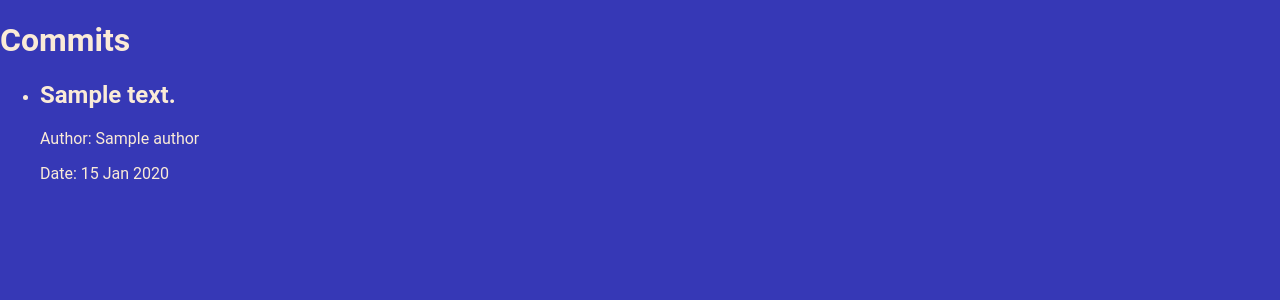
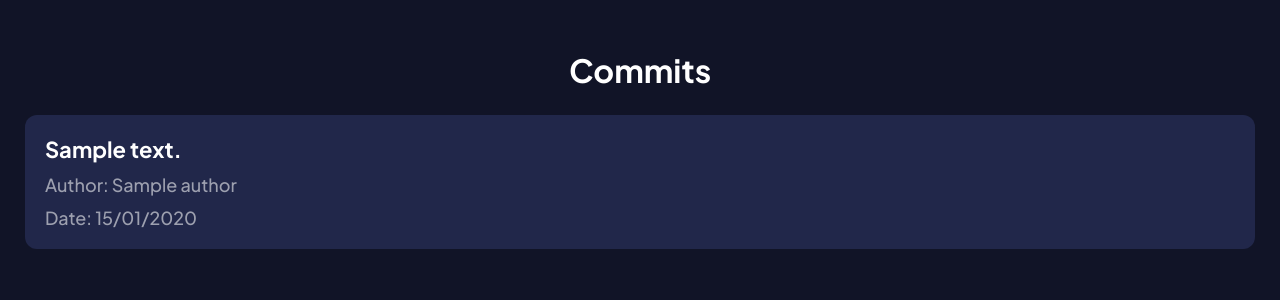
Before and after one commit to lucasbrandini/application-comparison-repo, a Node server app: template python/templates/commits.hbs in a window 1280 px wide. Shown: the top 300 px of the page. Run offline with Node 20, Linux system fonts and the light colour scheme; the template is opened without the code that fills it: most values are stand-ins (such as "Sample title", 1, 10 or a date in 2020); some libraries are stand-ins or nearby versions.

Commit message:
Correção <> Style para pagina de commits

```diff
--- a/python/public/style-commits.css
+++ b/python/public/style-commits.css
@@ -1,7 +1,45 @@
-body {
-    background-color: #3638b6;
-    font-family: 'Roboto', sans-serif;
+* {
     margin: 0;
     padding: 0;
-    color: antiquewhite;
+    box-sizing:border-box;
+    text-decoration: none;
+    font-family: "Plus Jakarta Sans", sans-serif;
 }
+
+body {
+    background-color: #111427;
+}
+
+.title {
+    text-align: center;
+    margin-top: 3.125rem;
+    color: #FFFFFF;
+}
+
+.card {
+    display: flex;
+    flex-direction: column;
+    margin: 1.5625rem 1.5625rem 0 1.5625rem;
+    gap: .625rem;
+    background: #21274A;
+    border-radius: .75rem;
+    padding: 1.25rem;
+}
+
+.message {
+    font-size: 1.375rem;
+    font-weight: 700;
+    color: #FFFFFF;
+}
+
+.author {
+    font-size: 1.125rem;
+    font-weight: 500;
+    color: #FFFFFF8F;
+}
+
+.date {
+    font-size: 1.125rem;
+    font-weight: 500;
+    color: #FFFFFF8F;
+}
--- a/python/templates/commits.hbs
+++ b/python/templates/commits.hbs
@@ -3,19 +3,36 @@
 <head>
     <meta charset="UTF-8">
     <meta name="viewport" content="width=device-width, initial-scale=1.0">
+    <link rel="preconnect" href="https://fonts.googleapis.com">
+    <link rel="preconnect" href="https://fonts.gstatic.com" crossorigin>
+    <link href="https://fonts.googleapis.com/css2?family=Plus+Jakarta+Sans:ital,wght@0,200..800;1,200..800&display=swap" rel="stylesheet">
     <link rel="stylesheet" href="/public/style-commits.css">
     <title>Commits</title>
 </head>
 <body>
-    <h1>Commits</h1>
+    <h1 class="title">Commits</h1>
     <ul>
         {{#each commits}}
         <li>
-            <h2>{{this.commit.message}}</h2>
-            <p>Author: {{this.commit.author.name}}</p>
-            <p>Date: {{this.commit.author.date}}</p>
+            <div class="card">
+                <h2 class="message">{{this.commit.message}}</h2>
+                <p class="author">Author: {{this.commit.author.name}}</p>
+                <p class="date">Date: <span class="formatDate">{{this.commit.author.date}}</span></p>
+            </div>
         </li>
         {{/each}}
     </ul>
+
+    <script>
+        document.addEventListener('DOMContentLoaded', () => {
+            const formattedDate = document.querySelectorAll('.formatDate');
+
+            formattedDate.forEach(dateElement => {
+                const originalDate = dateElement.textContent;
+                const formattedDate = new Date(originalDate).toLocaleDateString('pt-BR');
+                dateElement.textContent = formattedDate;
+            });
+        });
+    </script>
 </body>
 </html>
--- a/python/templates/login.hbs
+++ b/python/templates/login.hbs
@@ -14,7 +14,7 @@
 
 <body>
     <header>
-        <p>Ainda nao tem seu registro? Se registre por aqui!</p>
+        <p>Ainda não tem seu registro? Se registre por aqui!</p>
         <div>
             <a href="/register">
                 <p>Registre</p>
@@ -25,7 +25,7 @@
 
         <img id="main-image" src="/public/assets/illustration.svg" alt="tela de boas vindas">
         <div class="container">
-            <h1>Ola, seja bem-vindo(a)!</h1>
+            <h1>Olá, seja bem-vindo(a)!</h1>
             <p>lorem ipsum lorem ipsumlorem ipsumlorem ipsumlorem ipsum </p>
             <form action="/login" method="post">
                 <label for="name" id="name">Nome</label>
--- a/python/templates/register.hbs
+++ b/python/templates/register.hbs
@@ -14,7 +14,7 @@
 
 <body>
     <header>
-        <p>Ja tem seu registro? Entre por aqui!</p>
+        <p>Já tem seu registro? Entre por aqui!</p>
         <div>
             <a href="/login">
                 <p>Entre</p>
@@ -24,7 +24,7 @@
     <main>
         <img id="main-image" src="/public/assets/illustration.svg" alt="tela de boas vindas">
         <div class="container">
-            <h1>Ola, seja bem-vindo(a)!</h1>
+            <h1>Olá, seja bem-vindo(a)!</h1>
             <p>lorem ipsum lorem ipsumlorem ipsumlorem ipsumlorem ipsum</p>
             <form action="/register" method="post">
                 <label for="name" id="name">Nome</label>
```
Also changed, not shown: python/templates/home.hbs (+8 -6 lines), 1 other file.
